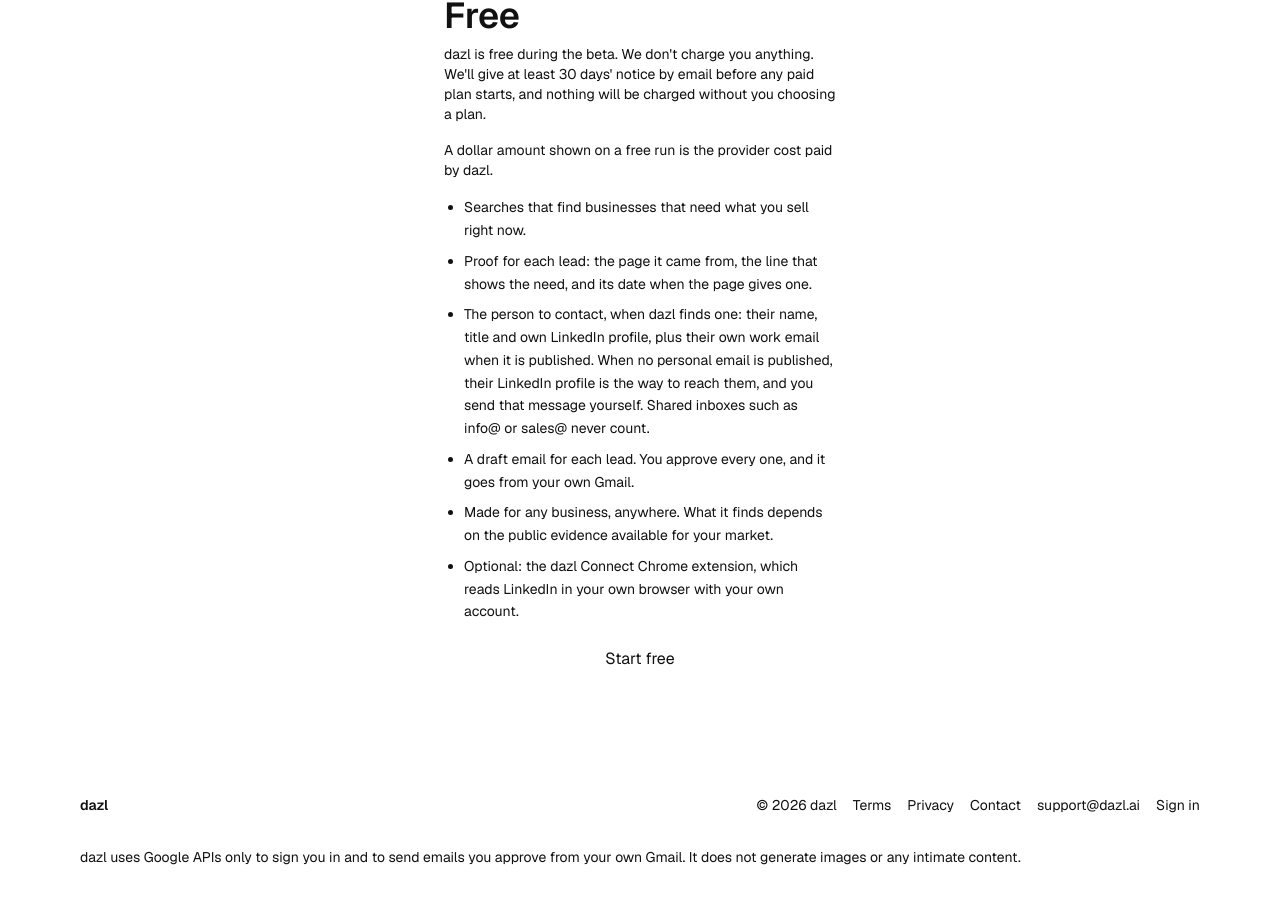
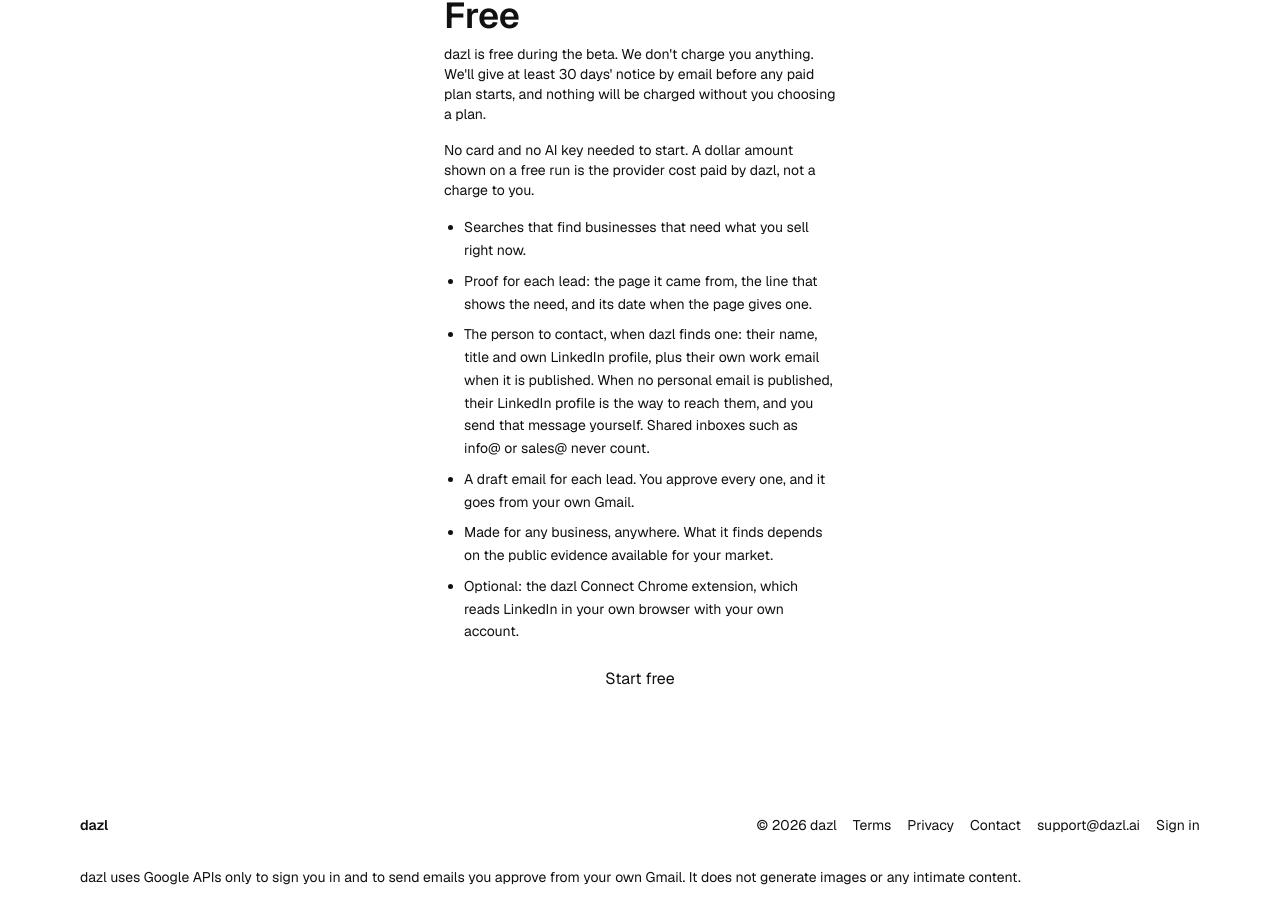
Before and after one commit to gagan114662/dazl, a Next.js app in the folder web/: page / in a window 1280 px wide. Shown: the part 2416-3335 px from the top of the page. Built offline with nearby package versions, Linux system fonts and the light colour scheme; no server answers.

Commit message:
Refs #1935: retain beta pricing and account setup assurances

```diff
--- a/web/app/page.tsx
+++ b/web/app/page.tsx
@@ -115,7 +115,7 @@ export default function Home() {
             <p className="text-[var(--ink-2)] text-sm mb-4">{FREE_BETA_TERMS}</p>
             {/* #1705: counters the bait-and-switch read of a run's dollar amounts: those are provider costs dazl
                 pays for free searches (lib/scan/price-estimate.ts), never a charge. */}
-            <p className="text-[var(--ink-2)] text-sm mb-4"><span data-testid="landing-trial-allowance"><Suspense fallback={null}><PublicTrialAllowance /></Suspense></span> A dollar amount shown on a free run is the provider cost paid by dazl.</p>
+            <p className="text-[var(--ink-2)] text-sm mb-4"><span data-testid="landing-trial-allowance"><Suspense fallback={null}><PublicTrialAllowance /></Suspense></span> No card and no AI key needed to start. A dollar amount shown on a free run is the provider cost paid by dazl, not a charge to you.</p>
             <ul className="text-sm text-[var(--ink-2)] leading-relaxed mb-6 grid gap-2 list-disc pl-5">
               {FREE_BETA.map(x => <li key={x}>{x}</li>)}
             </ul>
```
